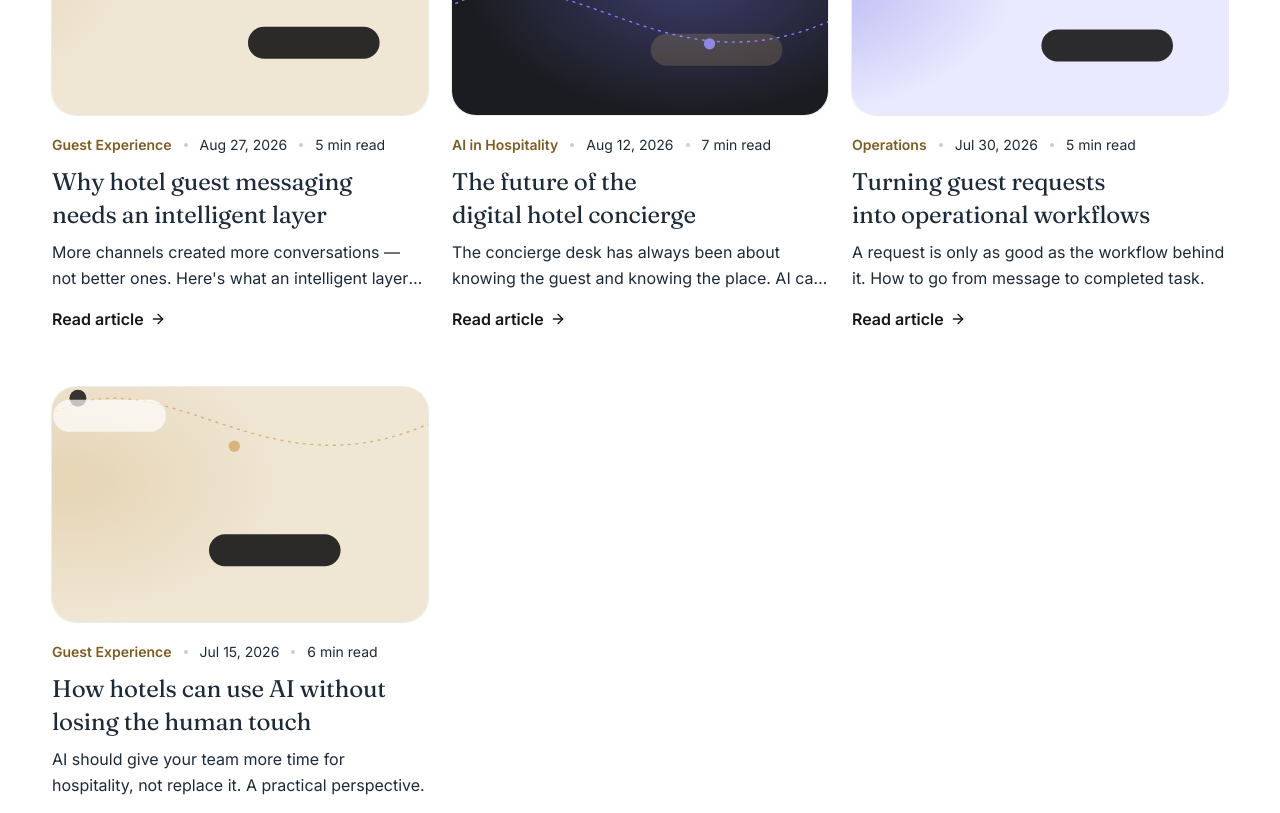
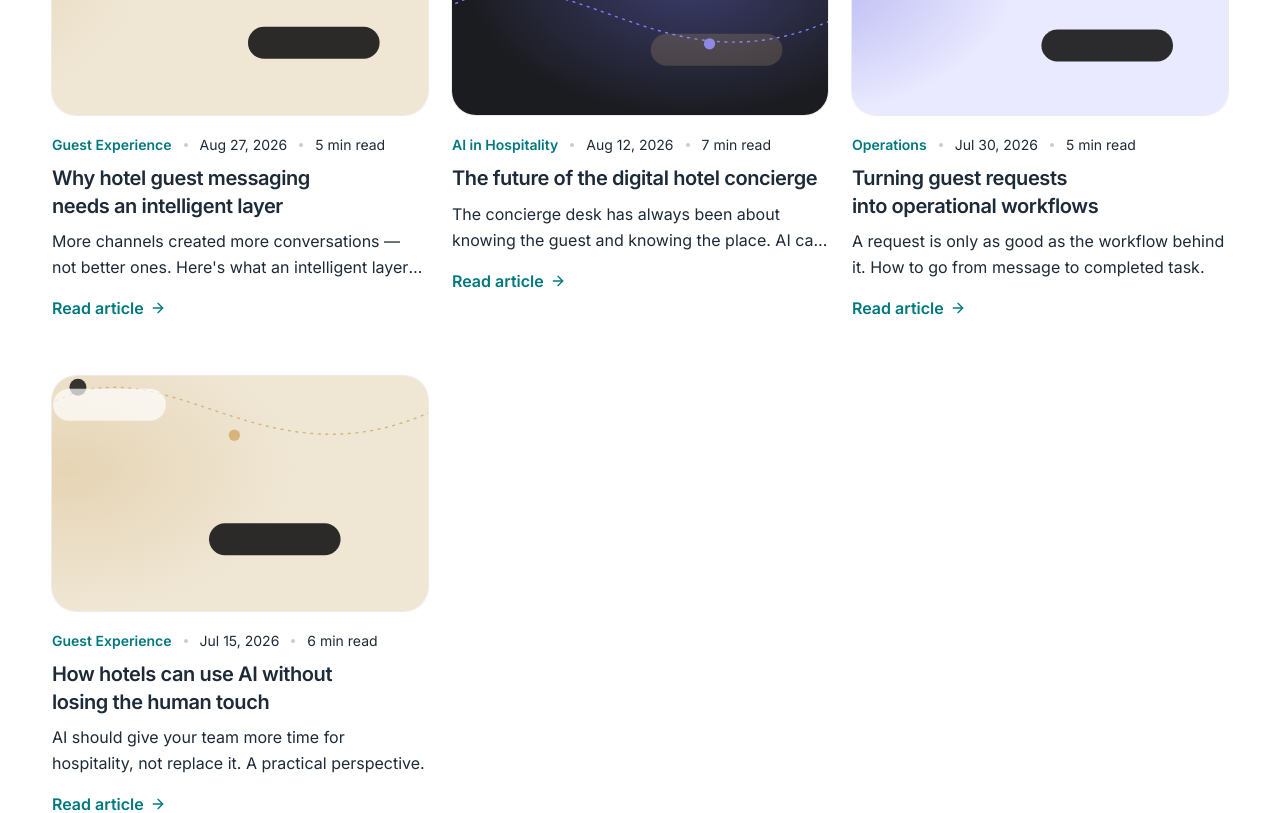
Before and after one commit to abdulrhhkahn/SaraiOS, a Next.js app: page /blog in a window 1280 px wide. Shown: the part 1240-2053 px from the top of the page. Built offline with nearby package versions, Linux system fonts and the light colour scheme; no server answers.

Commit message:
Add files via upload

```diff
--- a/components/blog/ArticleBody.tsx
+++ b/components/blog/ArticleBody.tsx
@@ -1,3 +1,4 @@
+import Image from "next/image";
 import type { BlogPost, ContentBlock } from "@/lib/blog";
 import { BlogCover } from "./BlogCover";
 
@@ -24,11 +25,17 @@ function Block({ block, post, index }: { block: ContentBlock; post: BlogPost; in
     case "image":
       return (
         <figure className="!my-12">
-          <BlogCover
-            post={{ ...post, slug: `${post.slug}-${index}` }}
-            hasImage={false}
-            className="aspect-[16/9] rounded-2xl ring-1 ring-line"
-          />
+          {block.src ? (
+            <div className="relative aspect-[16/9] overflow-hidden rounded-2xl ring-1 ring-line">
+              <Image src={block.src} alt={block.alt} fill sizes="(min-width: 720px) 720px, 100vw" className="object-cover" />
+            </div>
+          ) : (
+            <BlogCover
+              post={{ ...post, slug: `${post.slug}-${index}` }}
+              hasImage={false}
+              className="aspect-[16/9] rounded-2xl ring-1 ring-line"
+            />
+          )}
           {block.caption && <figcaption className="mt-3 text-sm text-stone">{block.caption}</figcaption>}
         </figure>
       );
--- a/components/blog/BlogCard.tsx
+++ b/components/blog/BlogCard.tsx
@@ -7,7 +7,7 @@ import { cn } from "@/lib/cn";
 export function PostMeta({ post, className }: { post: BlogPost; className?: string }) {
   return (
     <p className={cn("flex flex-wrap items-center gap-x-3 gap-y-1 text-sm text-stone", className)}>
-      <span className="font-semibold text-brass-ink">{post.category}</span>
+      <span className="font-semibold text-cta">{post.category}</span>
       <span aria-hidden className="size-1 rounded-full bg-black/20" />
       <time dateTime={post.date}>{formatDate(post.date)}</time>
       <span aria-hidden className="size-1 rounded-full bg-black/20" />
@@ -27,13 +27,13 @@ export function BlogCard({ post, hasImage }: { post: BlogPost; hasImage: boolean
         />
       </div>
       <PostMeta post={post} className="mt-5" />
-      <h3 className="mt-2.5 heading-sub text-2xl leading-snug text-balance">
+      <h3 className="mt-2.5 text-xl leading-snug font-semibold tracking-[-0.02em] text-balance">
         <Link href={`/blog/${post.slug}`} className="after:absolute after:inset-0 after:content-['']">
           {post.title}
         </Link>
       </h3>
       <p className="mt-2 line-clamp-2 leading-relaxed text-stone">{post.excerpt}</p>
-      <p className="mt-4 inline-flex items-center gap-1.5 font-semibold">
+      <p className="mt-4 inline-flex items-center gap-1.5 font-semibold text-cta">
         Read article
         <ArrowRight className="size-4 transition-transform duration-200 group-hover:translate-x-1" aria-hidden />
       </p>
```
